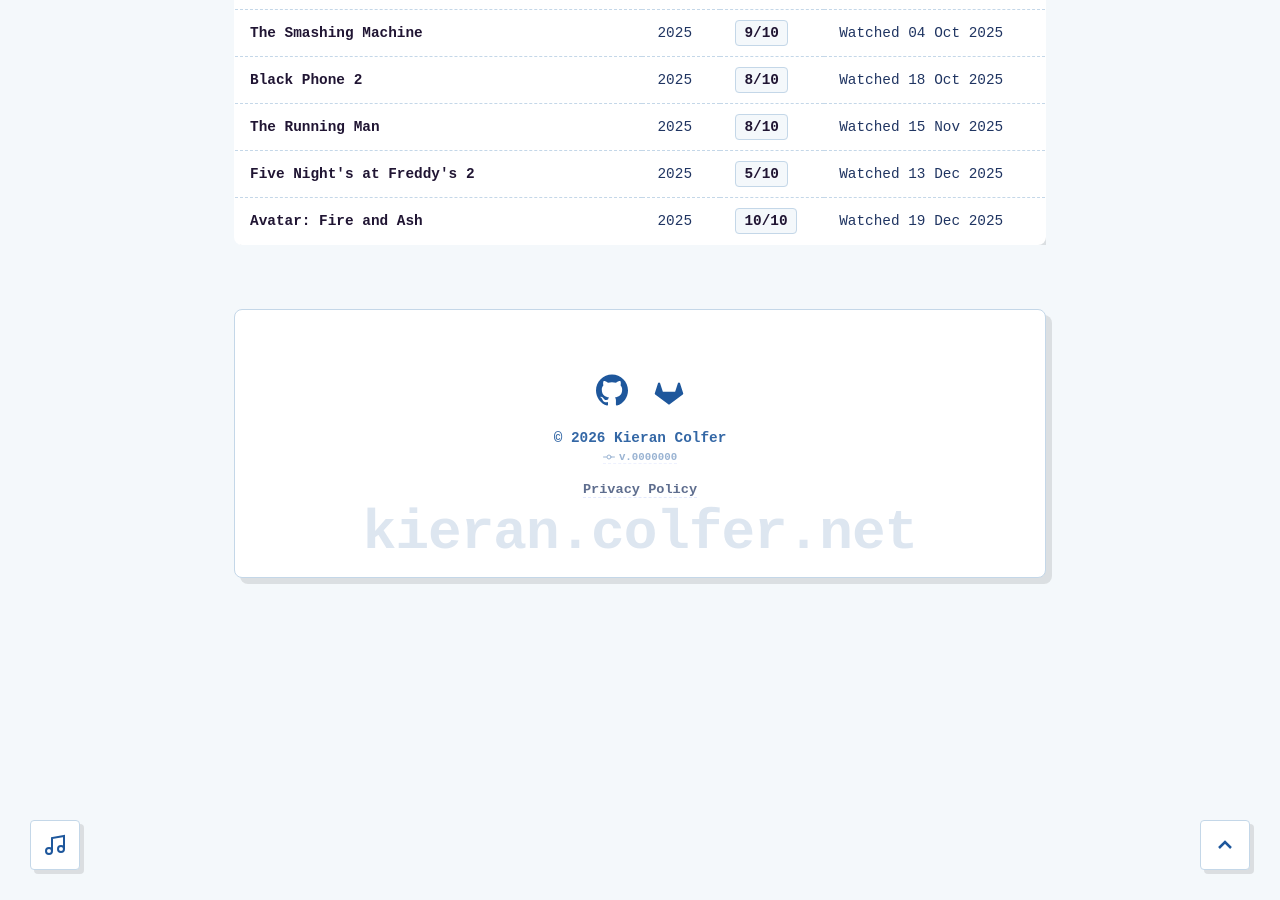
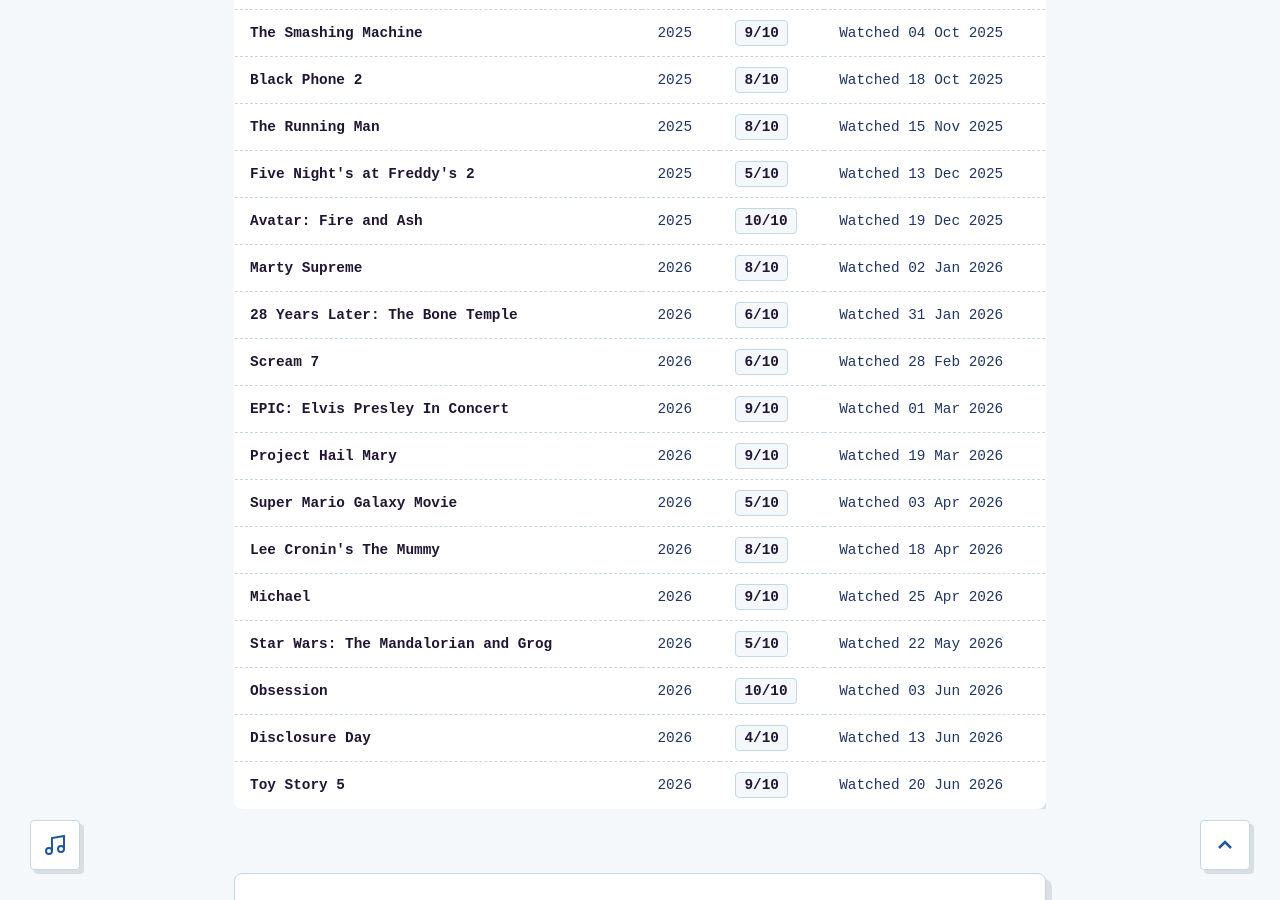
Before and after one commit to PASSK3YS/PASSK3YS.github.io, a Jekyll site: the page built from cinema-movie-ratings.md, in a window 1280 px wide and 900 px high, scrolled down 3765 px. Built offline with Jekyll 4.4.1, drawn with Linux system fonts in a browser that asks for light colours.

Commit message:
Add 2026 cinema movie ratings

```diff
--- a/_data/movie-ratings.yml
+++ b/_data/movie-ratings.yml
@@ -397,3 +397,63 @@
   year: 2025
   rating: "10/10"
   notes: "Watched 19 Dec 2025"
+
+- title: "Marty Supreme"
+  year: 2026
+  rating: "8/10"
+  notes: "Watched 02 Jan 2026"
+
+- title: "28 Years Later: The Bone Temple"
+  year: 2026
+  rating: "6/10"
+  notes: "Watched 31 Jan 2026"
+
+- title: "Scream 7"
+  year: 2026
+  rating: "6/10"
+  notes: "Watched 28 Feb 2026"
+
+- title: "EPIC: Elvis Presley In Concert"
+  year: 2026
+  rating: "9/10"
+  notes: "Watched 01 Mar 2026"
+
+- title: "Project Hail Mary"
+  year: 2026
+  rating: "9/10"
+  notes: "Watched 19 Mar 2026"
+
+- title: "Super Mario Galaxy Movie"
+  year: 2026
+  rating: "5/10"
+  notes: "Watched 03 Apr 2026"
+
+- title: "Lee Cronin's The Mummy"
+  year: 2026
+  rating: "8/10"
+  notes: "Watched 18 Apr 2026"
+
+- title: "Michael"
+  year: 2026
+  rating: "9/10"
+  notes: "Watched 25 Apr 2026"
+
+- title: "Star Wars: The Mandalorian and Grog"
+  year: 2026
+  rating: "5/10"
+  notes: "Watched 22 May 2026"
+
+- title: "Obsession"
+  year: 2026
+  rating: "10/10"
+  notes: "Watched 03 Jun 2026"
+
+- title: "Disclosure Day"
+  year: 2026
+  rating: "4/10"
+  notes: "Watched 13 Jun 2026"
+
+- title: "Toy Story 5"
+  year: 2026
+  rating: "9/10"
+  notes: "Watched 20 Jun 2026"
```
